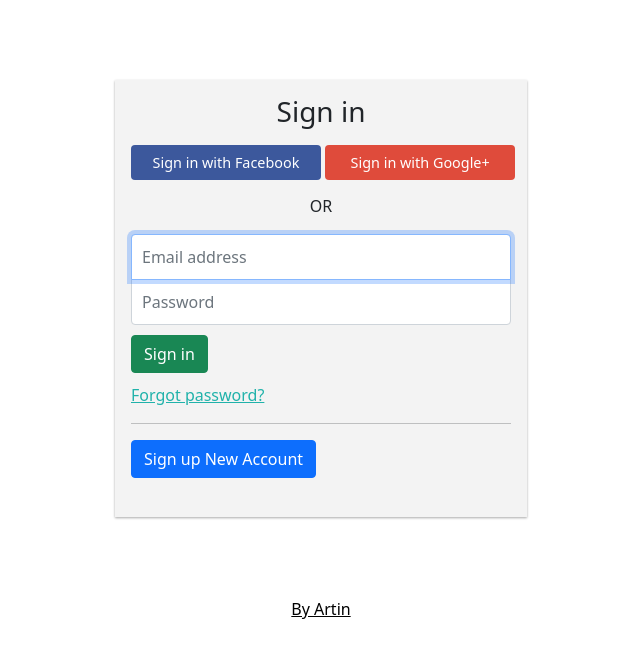
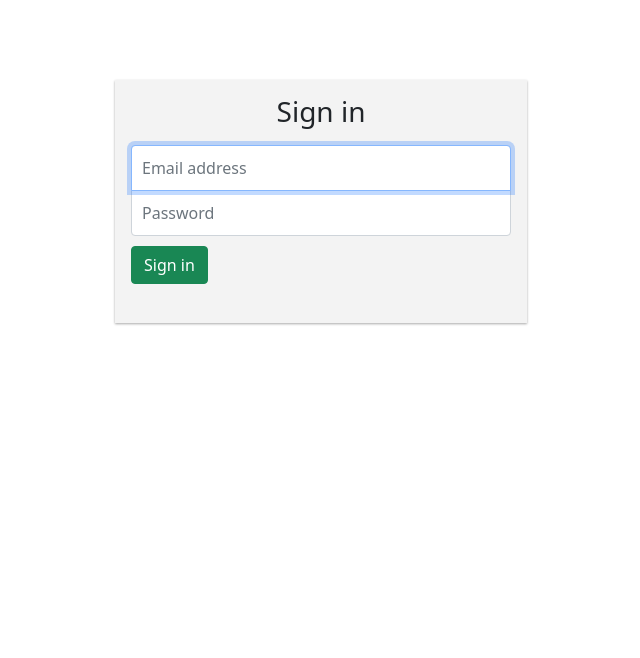
Before and after one commit to phatchara12/basic-php-432, a PHP site: page / in a window 1280 px wide. Shown: the top 658 px of the page, without its empty margins (319-959 px from the left). Run offline with PHP 8.4, Linux system fonts and the light colour scheme; some libraries are stand-ins or nearby versions.

Commit message:
clean up pro ject

```diff
--- a/index.php
+++ b/index.php
@@ -20,69 +20,18 @@
     <div id="logreg-forms">
         <form class="form-signin">
             <h1 class="h3 mb-3 font-weight-normal" style="text-align: center"> Sign in</h1>
-            <div class="social-login">
-                <button class="btn facebook-btn social-btn" type="button"><span><i class="fab fa-facebook-f"></i> Sign in with Facebook</span> </button>
-                <button class="btn google-btn social-btn" type="button"><span><i class="fab fa-google-plus-g"></i> Sign in with Google+</span> </button>
-            </div>
-            <p style="text-align:center"> OR  </p>
+
             <input type="email" id="inputEmail" class="form-control" placeholder="Email address" required="" autofocus="">
             <input type="password" id="inputPassword" class="form-control" placeholder="Password" required="">
 
             <button class="btn btn-success btn-block" type="submit"><i class="fas fa-sign-in-alt"></i> Sign in</button>
-            <a href="#" id="forgot_pswd">Forgot password?</a>
-            <hr>
-            <!-- <p>Don't have an account!</p>  -->
-            <button class="btn btn-primary btn-block" type="button" id="btn-signup"><i class="fas fa-user-plus"></i> Sign up New Account</button>
             </form>
 
-            <form action="/reset/password/" class="form-reset">
-                <input type="email" id="resetEmail" class="form-control" placeholder="Email address" required="" autofocus="">
-                <button class="btn btn-primary btn-block" type="submit">Reset Password</button>
-                <a href="#" id="cancel_reset"><i class="fas fa-angle-left"></i> Back</a>
-            </form>
 
-            <form action="/signup/" class="form-signup">
-                <div class="social-login">
-                    <button class="btn facebook-btn social-btn" type="button"><span><i class="fab fa-facebook-f"></i> Sign up with Facebook</span> </button>
-                </div>
-                <div class="social-login">
-                    <button class="btn google-btn social-btn" type="button"><span><i class="fab fa-google-plus-g"></i> Sign up with Google+</span> </button>
-                </div>
-
-                <p style="text-align:center">OR</p>
-
-                <input type="text" id="user-name" class="form-control" placeholder="Full name" required="" autofocus="">
-                <input type="email" id="user-email" class="form-control" placeholder="Email address" required autofocus="">
-                <input type="password" id="user-pass" class="form-control" placeholder="Password" required autofocus="">
-                <input type="password" id="user-repeatpass" class="form-control" placeholder="Repeat Password" required autofocus="">
-
-                <button class="btn btn-primary btn-block" type="submit"><i class="fas fa-user-plus"></i> Sign Up</button>
-                <a href="#" id="cancel_signup"><i class="fas fa-angle-left"></i> Back</a>
-            </form>
             <br>
 
     </div>
-    <p style="text-align:center">
-        <a href="http://bit.ly/2RjWFMfunction toggleResetPswd(e){
-    e.preventDefault();
-    $('#logreg-forms .form-signin').toggle() // display:block or none
-    $('#logreg-forms .form-reset').toggle() // display:block or none
-}
 
-function toggleSignUp(e){
-    e.preventDefault();
-    $('#logreg-forms .form-signin').toggle(); // display:block or none
-    $('#logreg-forms .form-signup').toggle(); // display:block or none
-}
-
-$(()=>{
-    // Login Register Form
-    $('#logreg-forms #forgot_pswd').click(toggleResetPswd);
-    $('#logreg-forms #cancel_reset').click(toggleResetPswd);
-    $('#logreg-forms #btn-signup').click(toggleSignUp);
-    $('#logreg-forms #cancel_signup').click(toggleSignUp);
-})g" target="_blank" style="color:black">By Artin</a>
-    </p>
     <script src="https://cdnjs.cloudflare.com/ajax/libs/jquery/3.3.1/jquery.min.js"></script>
     <script src="https://maxcdn.bootstrapcdn.com/bootstrap/4.0.0/js/bootstrap.min.js" integrity="sha384-JZR6Spejh4U02d8jOt6vLEHfe/JQGiRRSQQxSfFWpi1MquVdAyjUar5+76PVCmYl" crossorigin="anonymous"></script>
     <script src="script.js"></script>
```
